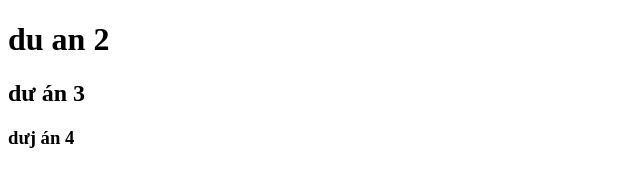
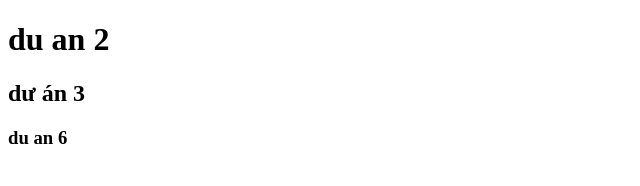
Before and after one commit to tiendat393/d-n-1, a plain HTML site: page index.html in a window 1280 px wide. Shown: the full height of the page, 0-640 px from the left. Drawn offline with Linux system fonts and the light colour scheme.

Commit message:
sua lan 5

```diff
--- a/index.html
+++ b/index.html
@@ -8,6 +8,6 @@
   <body>
     <h1>du an 2</h1>
     <h2>dư án 3</h2>
-    <h3>dưj án 4</h3>
+    <h3>du an 6</h3>
   </body>
 </html>
```
